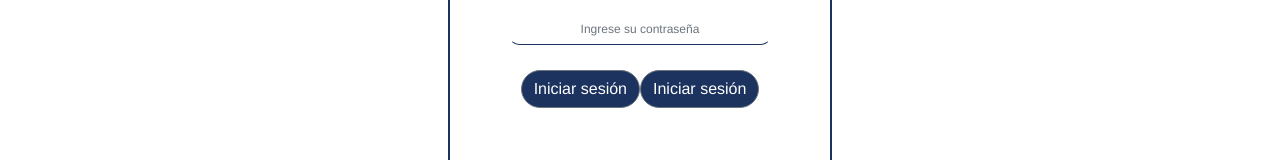
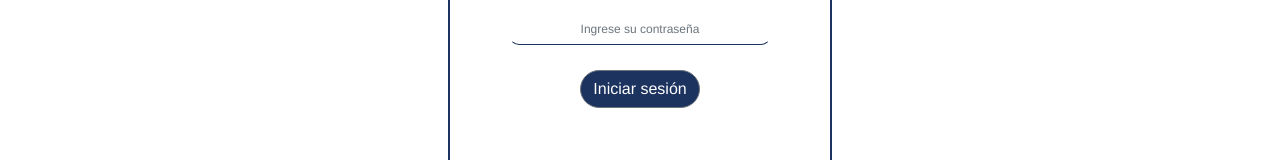
Before and after one commit to SebastianGaldames/Messa2, a Vue app in the folder mesapage/: page /login in a window 1280 px wide. Shown: the part 761-921 px from the top of the page. Built offline with nearby package versions, Linux system fonts and the light colour scheme; no server answers.

Commit message:
Actualizado

```diff
--- a/mesapage/src/views/Login.vue
+++ b/mesapage/src/views/Login.vue
@@ -51,7 +51,7 @@
         </b-row>
         <b-row>
           <div class="buttonDiv">
-            <b-button pill class="botonIniciarSesion topRow">Iniciar sesión</b-button>
+
             <b-button  @click="busqueda()"  pill class="botonIniciarSesion topRow">Iniciar sesión</b-button>
           </div>
         </b-row>
```
